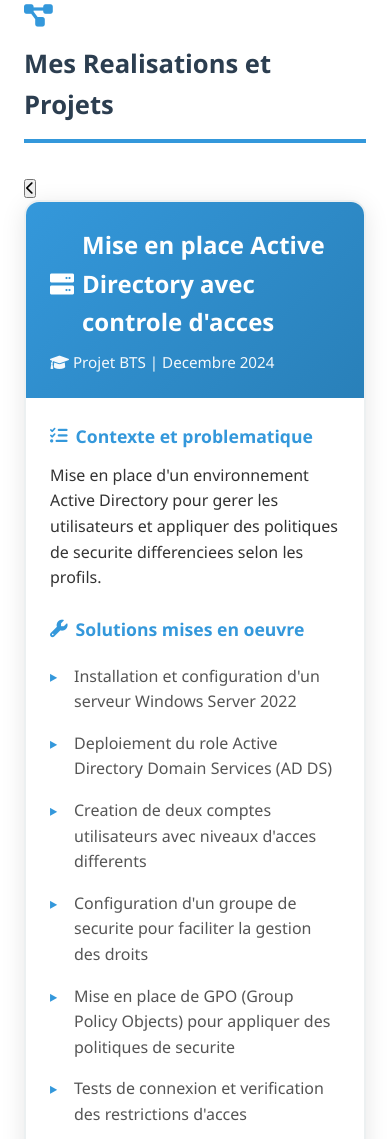
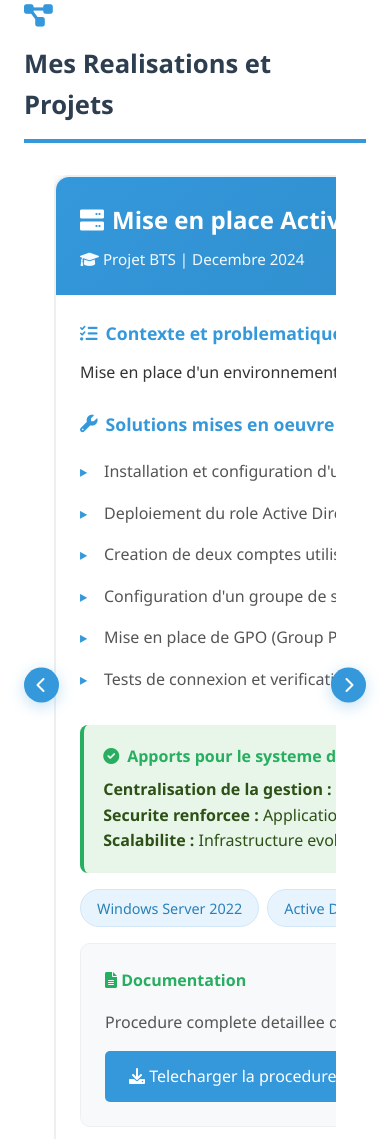
Before and after one commit to simon-etc/portfolio, a website: page index.html in a window 390 px wide. Shown: the part 3920-5059 px from the top of the page. Drawn offline with Linux system fonts and the light colour scheme.

Commit message:
Update index.html
carrousel

```diff
--- a/index.html
+++ b/index.html
@@ -302,6 +302,112 @@
             gap: 2.5rem;
             margin-top: 2rem;
         }
+        /* CAROUSEL STYLES */
+        .carousel-container {
+            position: relative;
+            max-width: 1400px;
+            margin: 0 auto;
+            padding: 0 60px;
+        }
+
+        .carousel-wrapper {
+            overflow: hidden;
+            margin: 2rem 0;
+        }
+
+        .carousel-track {
+            display: flex;
+            transition: transform 0.5s ease-in-out;
+            gap: 2.5rem;
+        }
+
+        .carousel-track .realization-card {
+            min-width: 100%;
+            flex-shrink: 0;
+        }
+
+        .carousel-btn {
+            position: absolute;
+            top: 50%;
+            transform: translateY(-50%);
+            background: #3498db;
+            color: white;
+            border: none;
+            width: 50px;
+            height: 50px;
+            border-radius: 50%;
+            cursor: pointer;
+            z-index: 10;
+            transition: all 0.3s ease;
+            box-shadow: 0 4px 15px rgba(52, 152, 219, 0.3);
+        }
+
+        .carousel-btn:hover {
+            background: #2980b9;
+            transform: translateY(-50%) scale(1.1);
+        }
+
+        .carousel-btn.prev {
+            left: 0;
+        }
+
+        .carousel-btn.next {
+            right: 0;
+        }
+
+        .carousel-btn i {
+            font-size: 1.2rem;
+        }
+
+        .carousel-indicators {
+            display: flex;
+            justify-content: center;
+            gap: 10px;
+            margin-top: 2rem;
+        }
+
+        .carousel-indicator {
+            width: 12px;
+            height: 12px;
+            border-radius: 50%;
+            background: #bdc3c7;
+            cursor: pointer;
+            transition: all 0.3s ease;
+        }
+
+        .carousel-indicator.active {
+            background: #3498db;
+            width: 30px;
+            border-radius: 6px;
+        }
+
+        /* Responsive carousel */
+        @media (max-width: 768px) {
+        .carousel-container {
+            padding: 0 40px;
+        }
+
+    .carousel-btn {
+        width: 40px;
+        height: 40px;
+    }
+
+    .carousel-btn i {
+        font-size: 1rem;
+    }
+}
+
+@media (max-width: 480px) {
+    .carousel-container {
+        padding: 0 30px;
+    }
+
+    .carousel-btn {
+        width: 35px;
+        height: 35px;
+    }
+}
+
 
         .realization-card {
             background: white;
```
